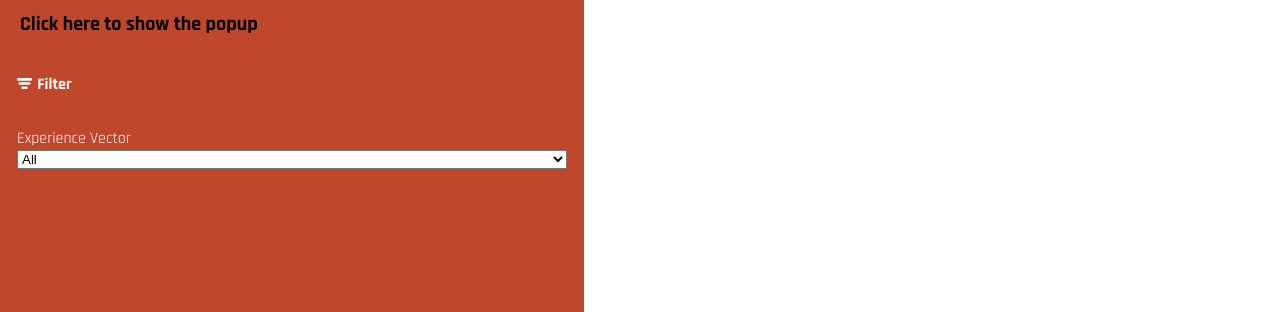
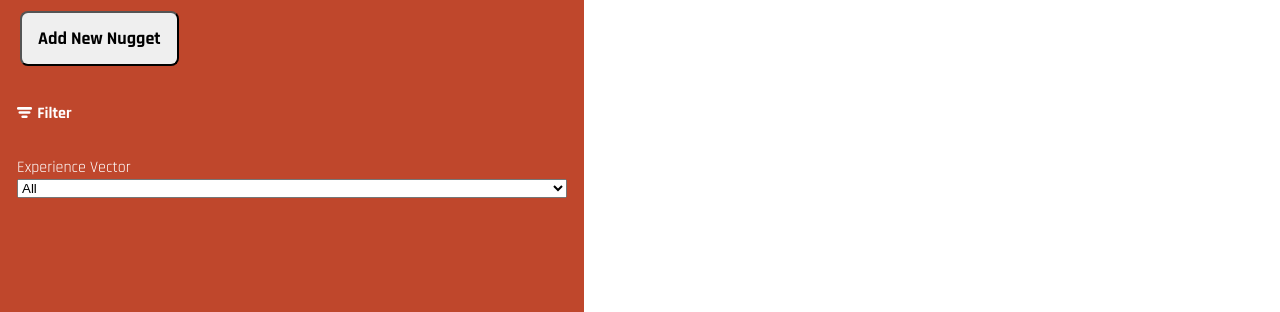
Before and after one commit to SamSSLF/UX-Nuggets, a website with bundled scripts: page public/index.html in a window 1280 px wide. Shown: the part 488-800 px from the top of the page. Built offline with nearby package versions, Linux system fonts and the light colour scheme; files whose address does not match are found by name.

Commit message:
new button

```diff
--- a/public/index.html
+++ b/public/index.html
@@ -17,7 +17,7 @@
             </h1>
         </header>
         <div id = "submit-new">
-            <a class="trigger_popup_fricc">Click here to show the popup</a>
+            <button class="trigger_popup_fricc">Add New Nugget</button>
         </div>
         <div id="filter-subtitle" role="contentinfo">
             <img src="./Filter-symbol.svg" alt ="filter symbol" id="filter-icon" height="11pt">
```
